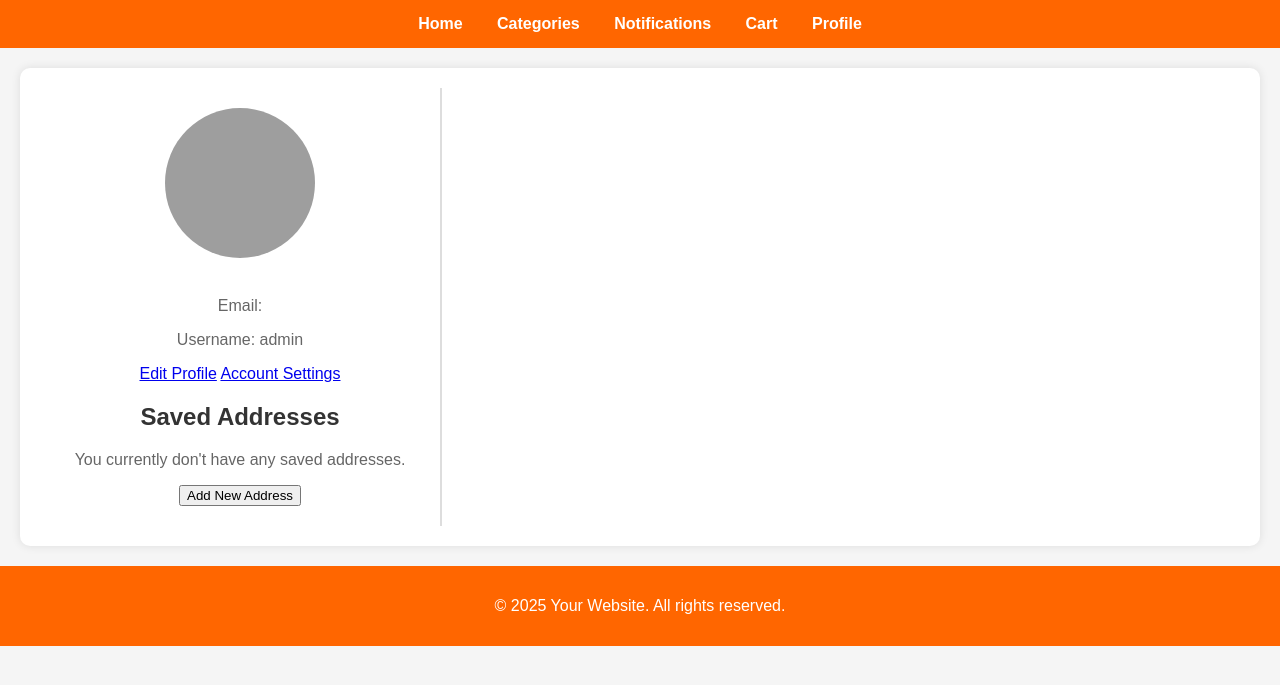
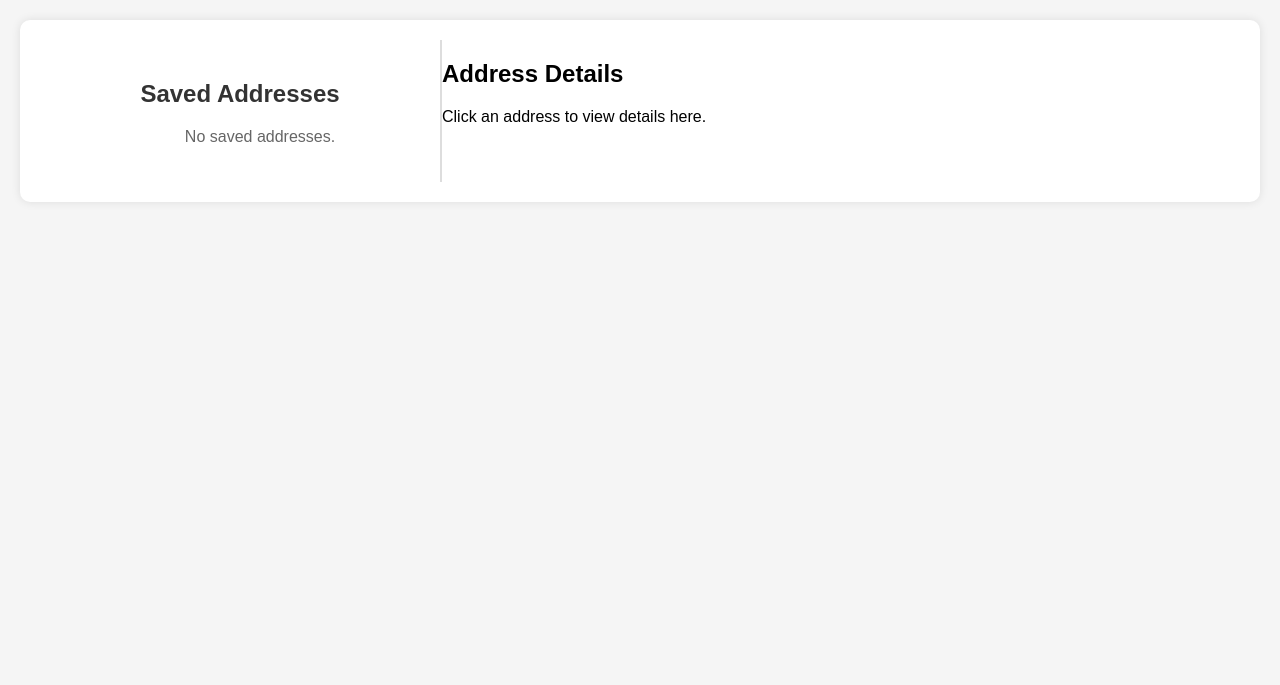
Before and after one commit to chelloraine/Collectibles, a PHP site: page /website/userprofile.php in a window 1280 px wide. Shown: the top 685 px of the page. Run offline with PHP 8.4, Linux system fonts and the light colour scheme; a user stored in the database is signed in; data comes from the database, SQL or seed files in the repository; grey boxes are pictures that could not be loaded.

Commit message:
Mar 30, 2025, 5:23 PM

```diff
--- a/USERPAGE/userprofile.php
+++ b/USERPAGE/userprofile.php
@@ -44,65 +44,33 @@ $conn->close();
     <script src="https://code.jquery.com/jquery-3.6.0.min.js"></script>
 </head>
 <body>
-    <header>
-        <nav class="top-nav">
-            <ul>
-                <li><a href="#">Home</a></li>
-                <li><a href="#">Categories</a></li>
-                <li><a href="#">Notifications</a></li>
-                <li><a href="#">Cart</a></li>
-                <li><a href="userprofile.php">Profile</a></li>
-            </ul>
-        </nav>
-    </header>
-
     <main class="dashboard-container">
         <section class="profile-section">
-            <img src="<?php echo !empty($user['profile_picture']) ? '../uploads/' . htmlspecialchars($user['profile_picture']) : '../uploads/default.png'; ?>" alt="Profile Picture" class="profile-picture">
-            <h2><?php echo htmlspecialchars($user['first_name'] . ' ' . $user['last_name']); ?></h2>
-            <p>Email: <?php echo htmlspecialchars($user['email']); ?></p>
-            <p>Username: <?php echo htmlspecialchars($user['username']); ?></p>
+            <h2>Saved Addresses</h2>
+            <ul class="address-list">
+                <?php if ($address_result && $address_result->num_rows > 0): ?>
+                    <?php while ($address = $address_result->fetch_assoc()): ?>
+                        <li class="address-item" onclick="displayAddress('<?php echo htmlspecialchars($address['address']); ?>', '<?php echo htmlspecialchars($address['city']); ?>', '<?php echo htmlspecialchars($address['state']); ?>', '<?php echo htmlspecialchars($address['zip']); ?>')">
+                            <?php echo htmlspecialchars($address['address']); ?>
+                        </li>
+                    <?php endwhile; ?>
+                <?php else: ?>
+                    <p>No saved addresses.</p>
+                <?php endif; ?>
+            </ul>
+        </section>
 
-            <div class="profile-actions">
-                <a href="edit_profile.php" class="profile-btn">Edit Profile</a>
-                <a href="account_settings.php" class="profile-btn">Account Settings</a>
-            </div>
-
-            <div class="address-section">
-                <h2>Saved Addresses</h2>
-                <?php if ($address_result && $address_result->num_rows > 0): ?>
-                    <ul>
-                        <?php while ($address = $address_result->fetch_assoc()): ?>
-                            <li>
-                                <?php echo htmlspecialchars($address['address'] . ', ' . $address['city'] . ', ' . $address['state'] . ' ' . $address['zip']); ?>
-                                <form method="POST" action="delete_address.php" style="display:inline;">
-                                    <input type="hidden" name="address_id" value="<?php echo $address['id']; ?>">
-                                    <button type="submit" class="delete-btn">Delete</button>
-                                </form>
-                            </li>
-                        <?php endwhile; ?>
-                    </ul>
-                <?php else: ?>
-                    <p>You currently don't have any saved addresses.</p>
-                <?php endif; ?>
-                <button class="profile-btn" id="add-address-btn">Add New Address</button>
-            </div>
+        <!-- Display Selected Address -->
+        <section class="address-display">
+            <h2>Address Details</h2>
+            <p id="selected-address">Click an address to view details here.</p>
         </section>
     </main>
 
-    <footer>
-        <p>&copy; <?php echo date("Y"); ?> Your Website. All rights reserved.</p>
-    </footer>
-
     <script>
-        $(document).ready(function() {
-            $("#add-address-btn").click(function() {
-                $("#address-modal").fadeIn();
-            });
-            $(".close").click(function() {
-                $("#address-modal").fadeOut();
-            });
-        });
+        function displayAddress(address, city, state, zip) {
+            document.getElementById('selected-address').innerHTML = `<strong>Address:</strong> ${address}<br><strong>City:</strong> ${city}<br><strong>State:</strong> ${state}<br><strong>ZIP Code:</strong> ${zip}`;
+        }
     </script>
 </body>
 </html>
```
